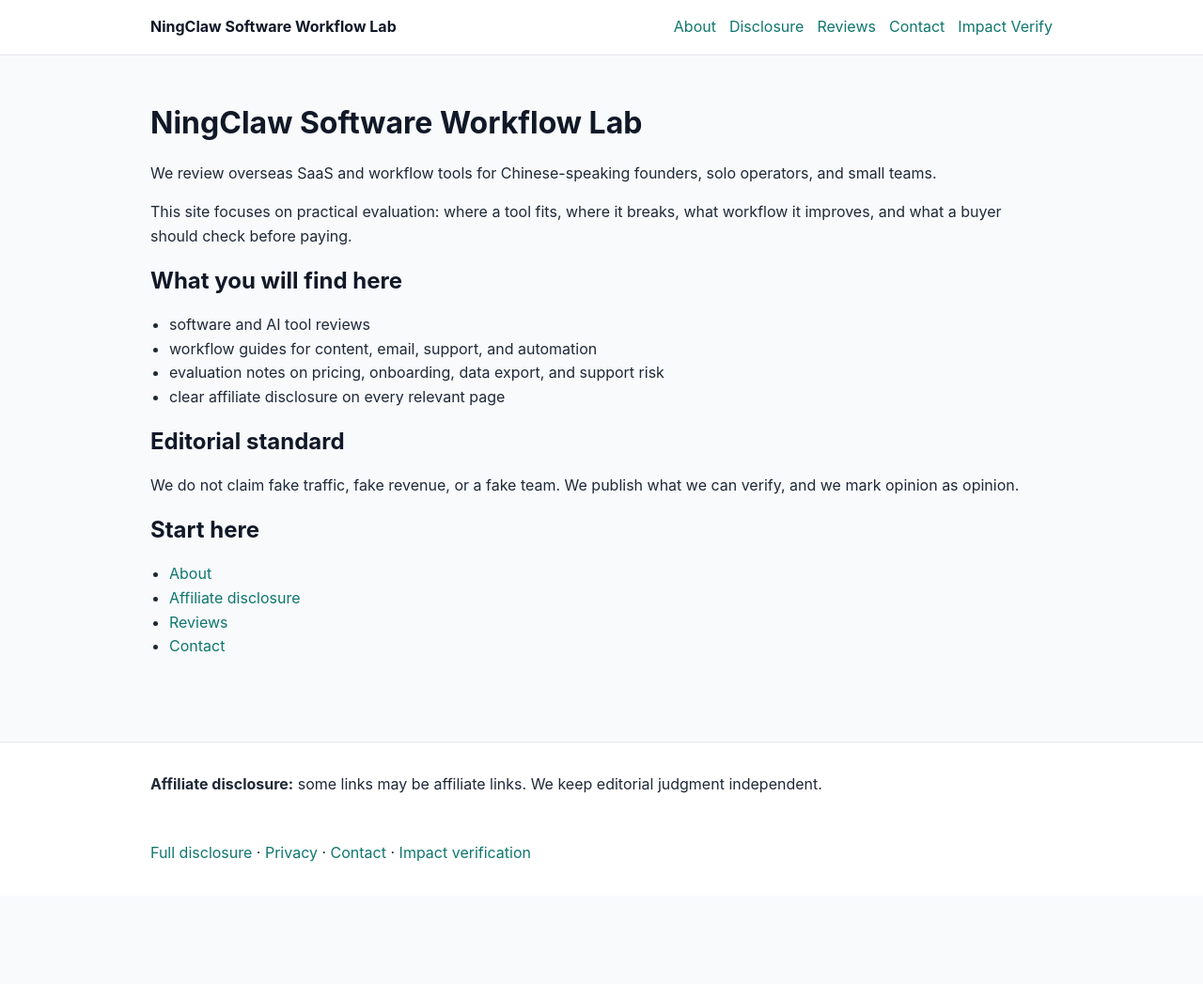
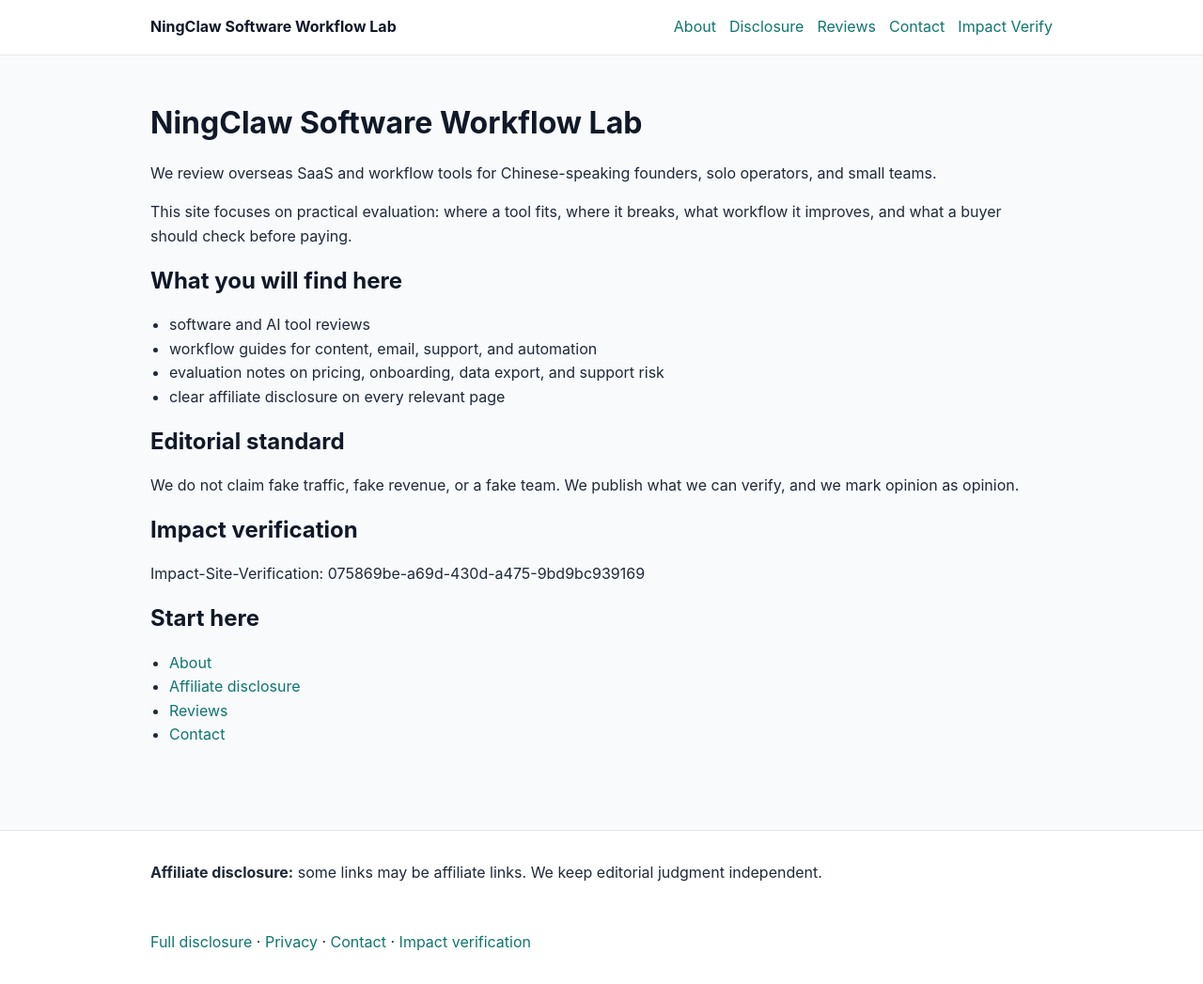
Before and after one commit to quning23/impact-verify, a Jekyll site: the page built from index.md, in a window 1280 px wide. Shown: the whole page at 94% size. Built offline with Jekyll 4.4.1, drawn with Linux system fonts in a browser that asks for light colours; before the commit the page ends 953 px from its top, so only the background shows below that.

Commit message:
Preserve Impact verification token on home page

```diff
--- a/index.md
+++ b/index.md
@@ -19,6 +19,9 @@ This site focuses on practical evaluation: where a tool fits, where it breaks, w
 ## Editorial standard
 We do not claim fake traffic, fake revenue, or a fake team. We publish what we can verify, and we mark opinion as opinion.
 
+## Impact verification
+Impact-Site-Verification: 075869be-a69d-430d-a475-9bd9bc939169
+
 ## Start here
 - [About](../about/)
 - [Affiliate disclosure](../affiliate-disclosure/)
```
